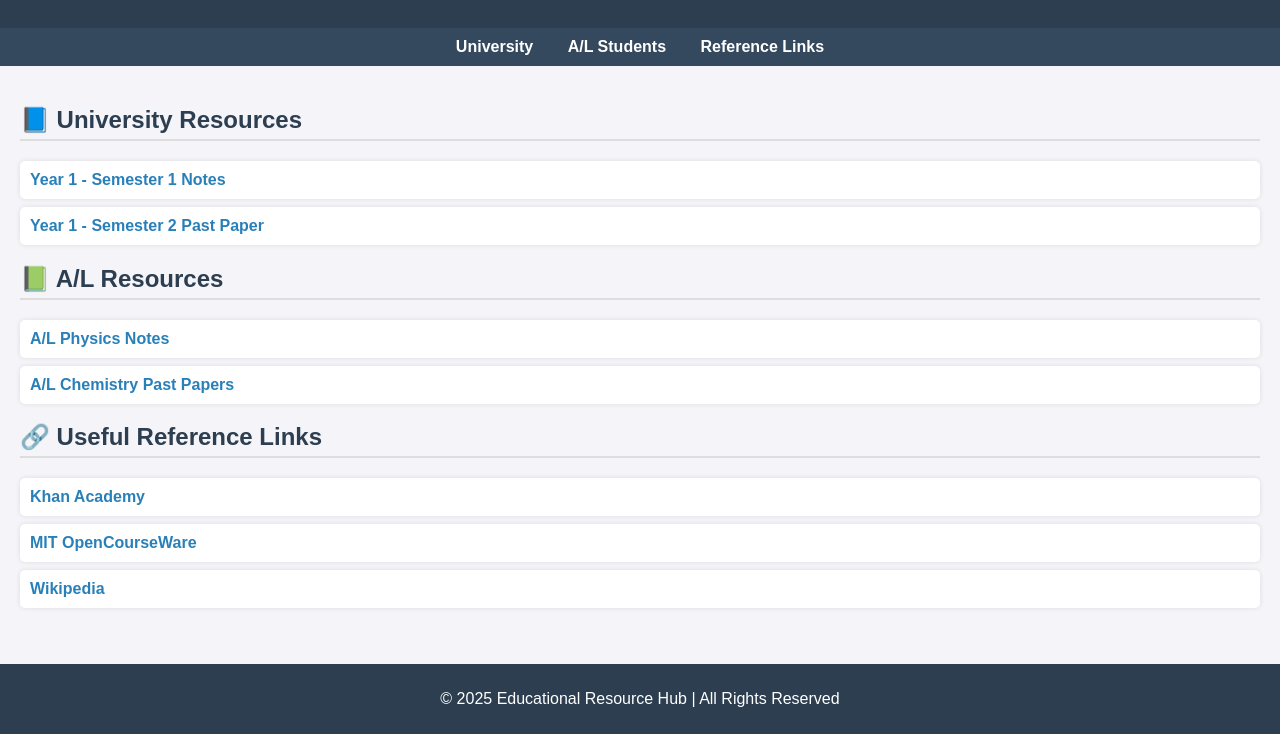
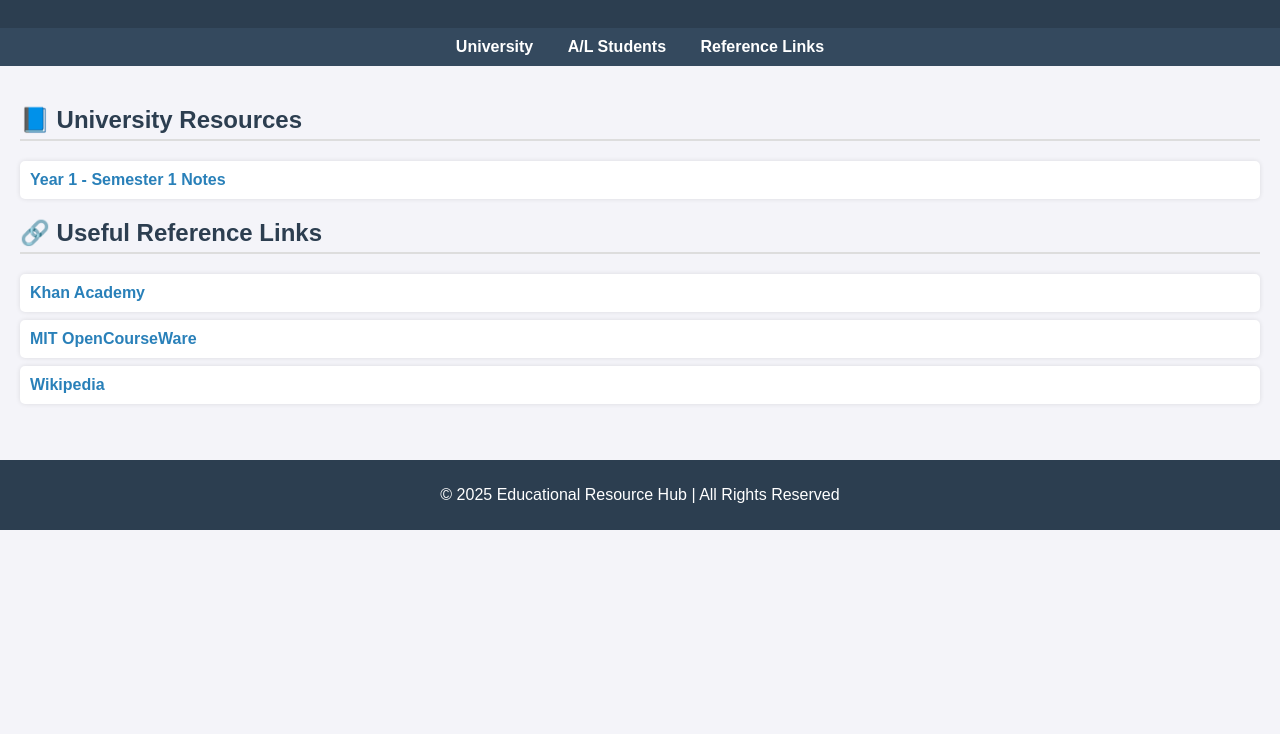
Before and after one commit to thirandiamarasinghe22-cmyk/educational-resources, a plain HTML site: page project t.html in a window 1280 px wide. Shown: the part 116-850 px from the top of the page. After the commit the page ends 800 px from the top, so only its background shows below. Drawn offline with Linux system fonts and the light colour scheme.

Commit message:
Add files via upload

```diff
--- a/project t.html
+++ b/project t.html
@@ -80,17 +80,6 @@
       <h2>📘 University Resources</h2>
       <ul>
         <li><a href="sign (signed).pdf" target="_blank">Year 1 - Semester 1 Notes</a></li>
-        <li><a href="resources/Year1_Sem2_PastPaper.pdf" target="_blank">Year 1 - Semester 2 Past Paper</a></li>
-      </ul>
-    </section>
-
-    <section id="al">
-      <h2>📗 A/L Resources</h2>
-      <ul>
-        <li><a href="resources/AL_Physics_Notes.pdf" target="_blank">A/L Physics Notes</a></li>
-        <li><a href="resources/AL_Chemistry_PastPapers.pdf" target="_blank">A/L Chemistry Past Papers</a></li>
-      </ul>
-    </section>
 
     <section id="links">
       <h2>🔗 Useful Reference Links</h2>
```
Also changed, not shown: 1 other file.
